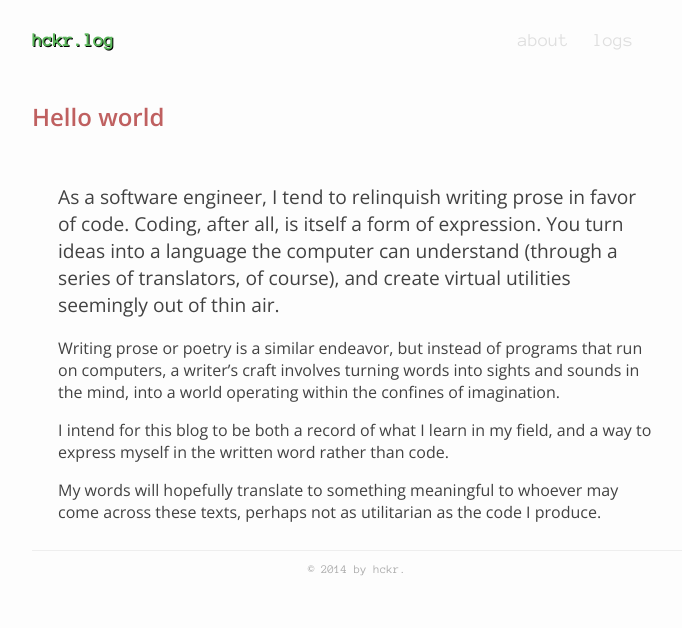
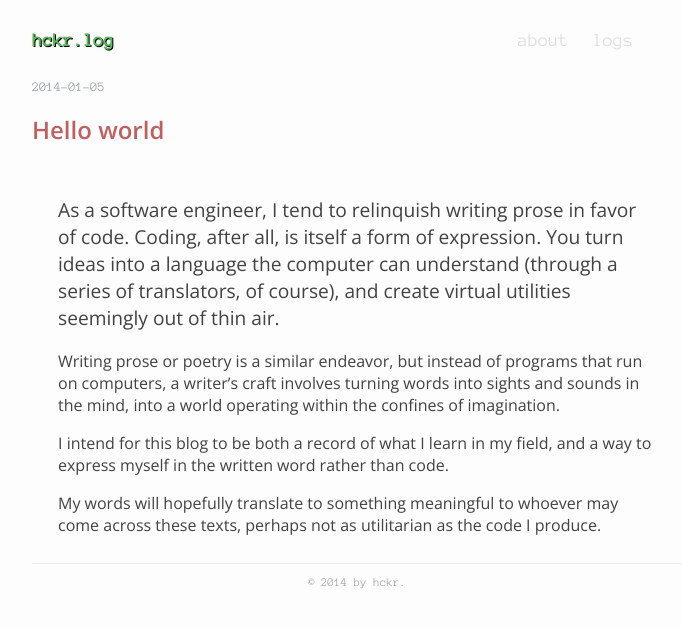
Before and after one commit to bitjockey42/astrohckr.github.io, a Jekyll site: the page built from _posts/2014-01-05-hello_world.md, in a window 1280 px wide. Shown: the top 628 px of the page, without its empty margins (283-965 px from the left). Built offline with Jekyll 4.4.1, drawn with Linux system fonts in a browser that asks for light colours; Markdown is read by kramdown in place of the engine named in the settings.

Commit message:
Put date in page layout.

```diff
--- a/_layouts/page.html
+++ b/_layouts/page.html
@@ -5,6 +5,7 @@
 <article>
   <div class="blog-row">
     <header>
+      <time class="blog-date" pubdate="pubdate">{{ page.date|date: "%Y-%m-%d" }}</time>
       <h1 class="blog-title">{{ page.title }}</h1>
     </header>
 
```
